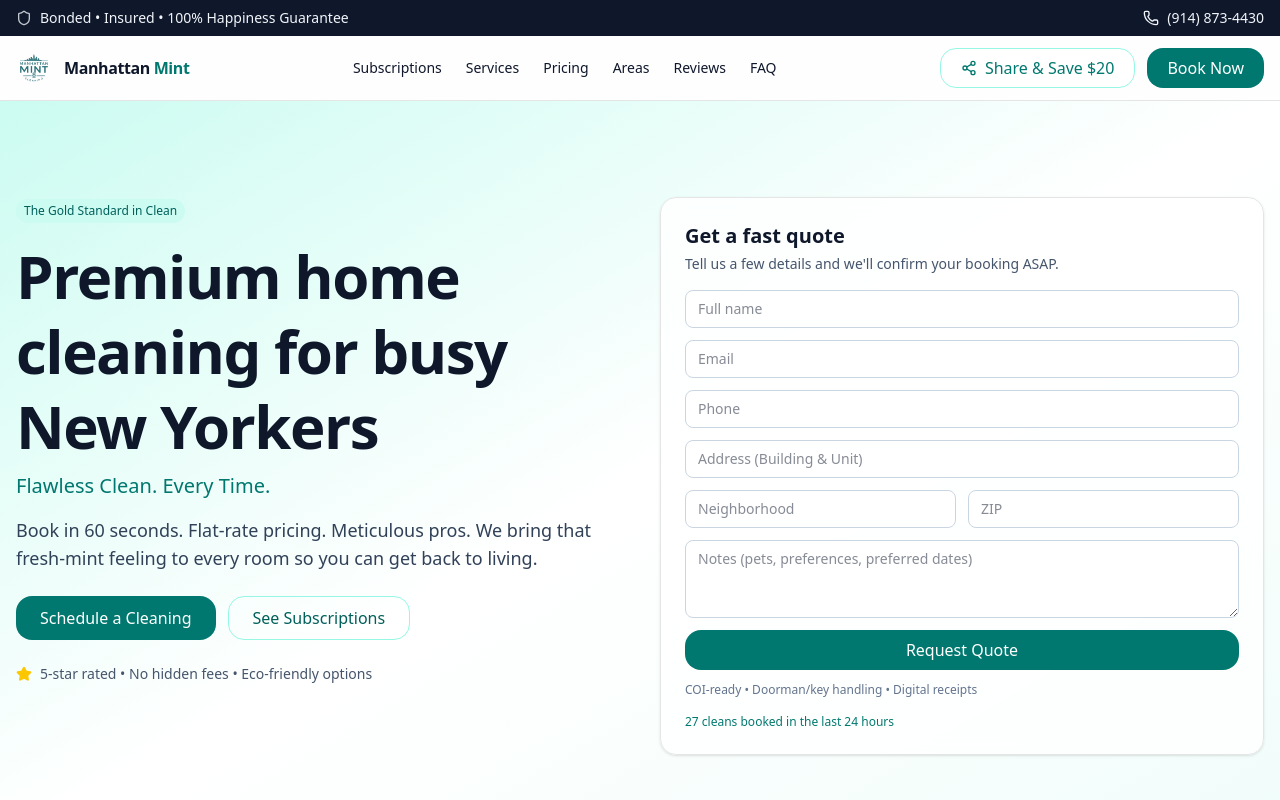
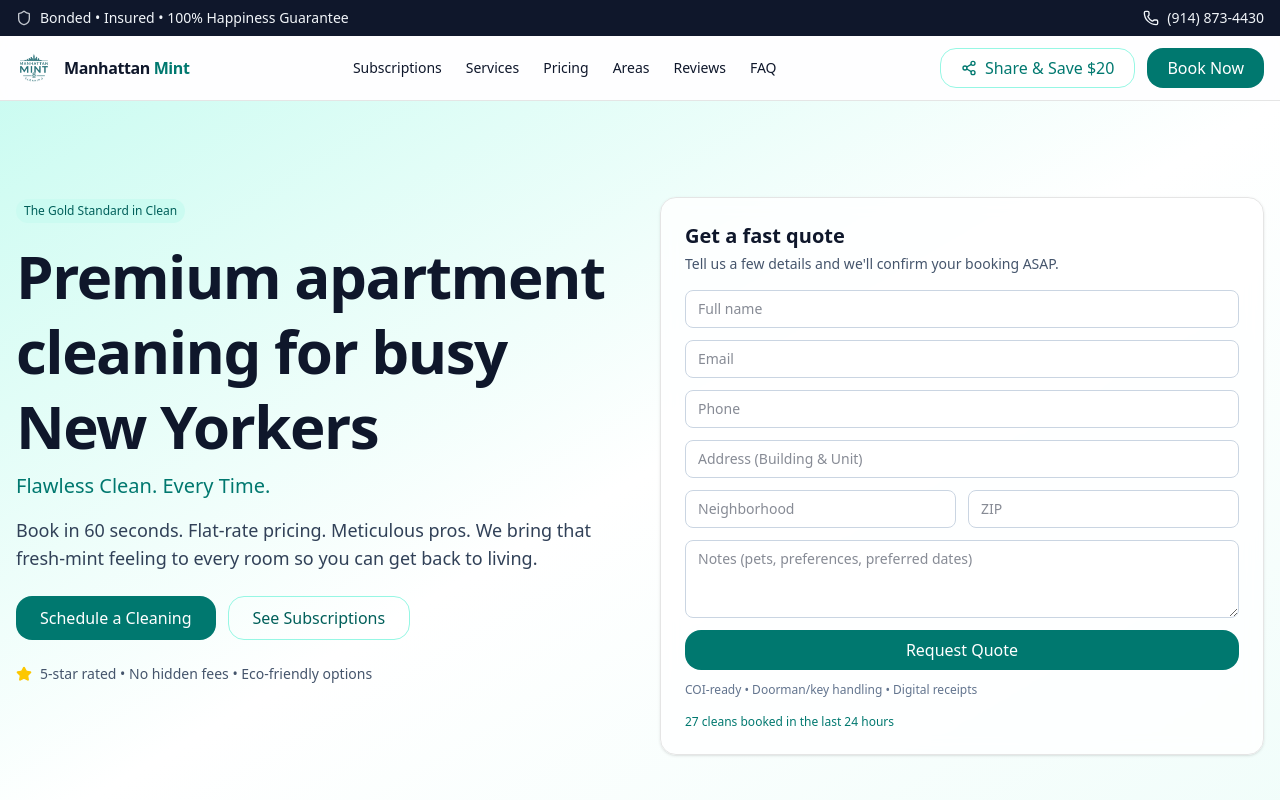
Before and after one commit to laterrianmoore-tech/manhattan-mintv3, a Next.js app: page / in a window 1280 px wide. Shown: the top 800 px of the page. Built offline with nearby package versions, Linux system fonts and the light colour scheme.

Commit message:
update website

```diff
--- a/src/app/layout.tsx
+++ b/src/app/layout.tsx
@@ -7,12 +7,12 @@
     template: "%s | Manhattan Mint",
   },
   description:
-    "Flawless Clean. Every Time. Premium home cleaning for busy New Yorkers — flat-rate pricing, COI-ready, doorman/key handling, and digital receipts.",
+    "Flawless Clean. Every Time. Premium apartment cleaning for busy New Yorkers — flat-rate pricing, COI-ready, doorman/key handling, and digital receipts.",
   metadataBase: new URL("https://www.manhattanmintnyc.com"),
   openGraph: {
     title: "Manhattan Mint | Cleaning",
     description:
-      "Flawless Clean. Every Time. Premium home cleaning for busy New Yorkers.",
+      "Flawless Clean. Every Time. Premium apartment cleaning for busy New Yorkers.",
     url: "https://www.manhattanmintnyc.com",
     siteName: "Manhattan Mint",
     type: "website",
@@ -22,7 +22,7 @@
     card: "summary_large_image",
     title: "Manhattan Mint | Cleaning",
     description:
-      "Flawless Clean. Every Time. Premium home cleaning for busy New Yorkers.",
+      "Flawless Clean. Every Time. Premium apartment cleaning for busy New Yorkers.",
     images: ["/og-image.jpg"], // ✅ same image for Twitter cards
   },
   icons: {
@@ -43,12 +43,12 @@
         <link rel="canonical" href="https://www.manhattanmintnyc.com/" />
         <meta property="og:type" content="website" />
         <meta property="og:title" content="Manhattan Mint | Cleaning" />
-        <meta property="og:description" content="Premium home cleaning for busy New Yorkers — flat-rate pricing, COI-ready, and 60-second booking." />
+  <meta property="og:description" content="Premium apartment cleaning for busy New Yorkers — flat-rate pricing, COI-ready, and 60-second booking." />
         <meta property="og:url" content="https://www.manhattanmintnyc.com/" />
         <meta property="og:image" content="https://www.manhattanmintnyc.com/og-image.jpg" />
         <meta name="twitter:card" content="summary_large_image" />
         <meta name="twitter:title" content="Manhattan Mint | Cleaning" />
-        <meta name="twitter:description" content="Premium home cleaning for busy New Yorkers — flat-rate pricing, COI-ready, and 60-second booking." />
+  <meta name="twitter:description" content="Premium apartment cleaning for busy New Yorkers — flat-rate pricing, COI-ready, and 60-second booking." />
         <meta name="twitter:image" content="https://www.manhattanmintnyc.com/og-image.jpg" />
       </head>
       <body>{children}</body>
--- a/src/app/page.tsx
+++ b/src/app/page.tsx
@@ -176,7 +176,7 @@
             <div>
               <Badge className="bg-teal-100 text-teal-800 rounded-full mb-4">The Gold Standard in Clean</Badge>
               <h1 className="text-4xl md:text-6xl font-extrabold leading-tight tracking-tight text-slate-900">
-                Premium home cleaning for busy New Yorkers
+                Premium apartment cleaning for busy New Yorkers
               </h1>
               <p className="mt-2 text-xl font-medium text-teal-700">Flawless Clean. Every Time.</p>
               <p className="mt-4 text-lg text-slate-700 md:max-w-xl">
```
